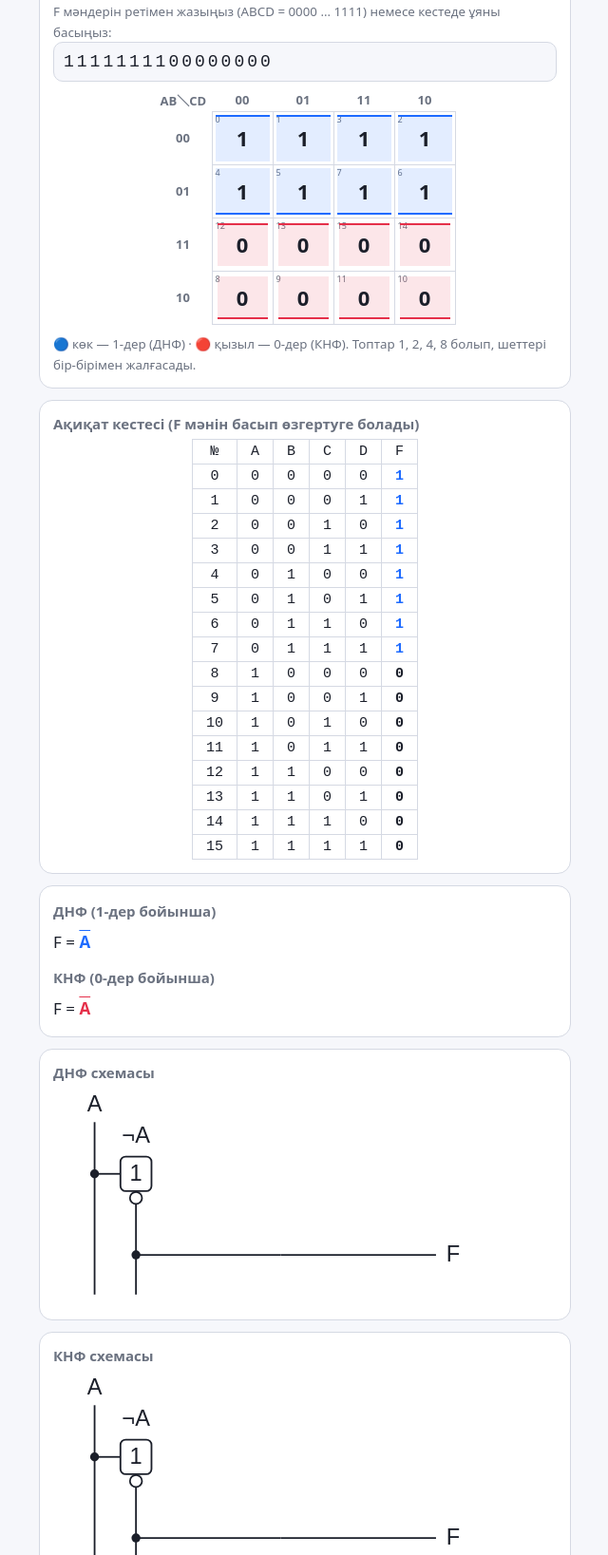
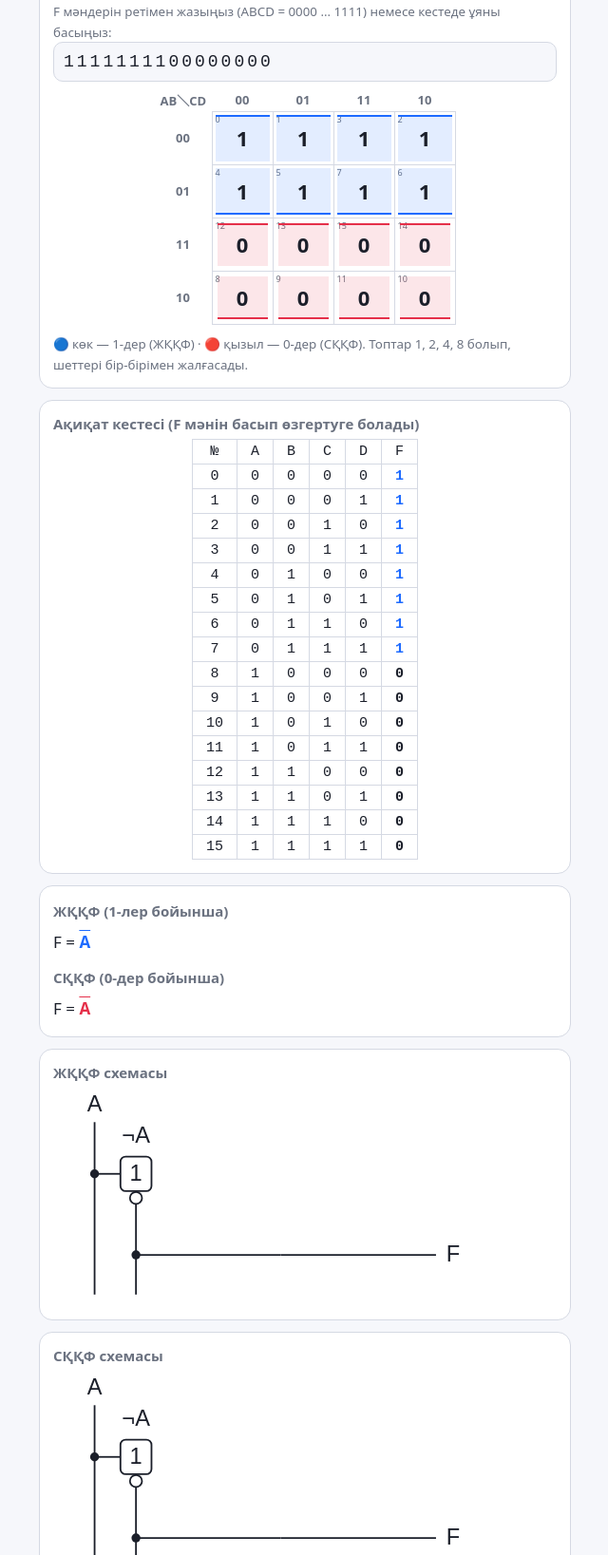
Before and after one commit to Nishikawa1911/Add-Karnaugh-Map-interactive-HTML-page, a plain HTML site: page index.html in a window 1280 px wide. Shown: the part 124-1761 px from the top of the page at 95% size, without its empty margins (319-959 px from the left). Drawn offline with Linux system fonts and the light colour scheme.

Commit message:
index.html

```diff
--- a/index.html
+++ b/index.html
@@ -34,14 +34,14 @@ svg{width:100%;height:auto}svg text{fill:var(--tx);font:13px sans-serif}
 <small>F мәндерін ретімен жазыңыз (<span id="ord"></span>) немесе кестеде ұяны басыңыз:</small>
 <input id="inp" inputmode="numeric" placeholder="11110000" autocomplete="off">
 <div style="text-align:center;overflow-x:auto" id="map"></div>
-<small>🔵 көк — 1-дер (ДНФ) · 🔴 қызыл — 0-дер (КНФ). Топтар 1, 2, 4, 8 болып, шеттері бір-бірімен жалғасады.</small>
+<small>🔵 көк — 1-дер (ЖҚҚФ) · 🔴 қызыл — 0-дер (СҚҚФ). Топтар 1, 2, 4, 8 болып, шеттері бір-бірімен жалғасады.</small>
 </div>
 <div class="card"><h2>Ақиқат кестесі (F мәнін басып өзгертуге болады)</h2>
 <div style="overflow-x:auto"><div id="tt"></div></div></div>
 
-<div class="card res"><h2>ДНФ (1-дер бойынша)</h2><div id="dnf"></div><h2 style="margin-top:10px">КНФ (0-дер бойынша)</h2><div id="knf"></div></div>
-<div class="card"><h2>ДНФ схемасы</h2><div class="sc" id="s1"></div></div>
-<div class="card"><h2>КНФ схемасы</h2><div class="sc" id="s2"></div></div>
+<div class="card res"><h2>ЖҚҚФ (1-лер бойынша)</h2><div id="dnf"></div><h2 style="margin-top:10px">СҚҚФ (0-дер бойынша)</h2><div id="knf"></div></div>
+<div class="card"><h2>ЖҚҚФ схемасы</h2><div class="sc" id="s1"></div></div>
+<div class="card"><h2>СҚҚФ схемасы</h2><div class="sc" id="s2"></div></div>
 </main>
 <script>
 const V=['A','B','C','D'],G=[0,1,3,2];let n=4,vals=[],N=16;
```
